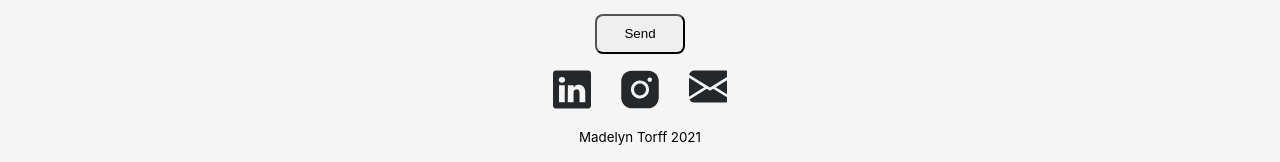
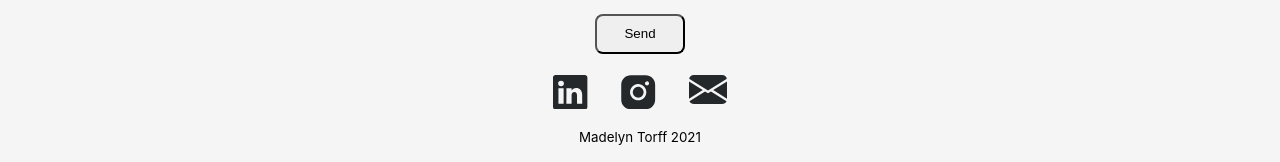
Before and after one commit to AbdulkaevGadel/portfolio, a React (Vite) app in the folder portfolio-start-project-vite-main/: page / in a window 1280 px wide. Shown: the part 3032-3194 px from the top of the page. Built offline with nearby package versions, Linux system fonts and the light colour scheme.

Commit message:
refactor footer

```diff
--- a/portfolio-start-project-vite-main/src/components/icon/iconSvg/IconSVG.tsx
+++ b/portfolio-start-project-vite-main/src/components/icon/iconSvg/IconSVG.tsx
@@ -17,5 +17,5 @@ export const IconSvg = (props:IconLinkPropsType) => {
 };
 
 const IconStyled = styled.svg `
-    object-fit: cover;
+
 `
--- a/portfolio-start-project-vite-main/src/components/icon/socialLink/IconLink.tsx
+++ b/portfolio-start-project-vite-main/src/components/icon/socialLink/IconLink.tsx
@@ -11,8 +11,8 @@ type IconLinkPropsType = {
 export const IconLink = (props: IconLinkPropsType) => {
     return (
         <IconLi>
-        <IconLinkStyled>
-            <IconItemsStyled href={"#"} width={props.width} height={props.height} viewBox={props.viewBox} fill="none" xmlns="http://www.w3.org/2000/svg">
+        <IconLinkStyled href={"#"}>
+            <IconItemsStyled  width={props.width} height={props.height} viewBox={props.viewBox} fill="none" xmlns="http://www.w3.org/2000/svg">
                 <use href={`${socialSvg}#${props.iconId}`}/>
             </IconItemsStyled>
         </IconLinkStyled>
--- a/portfolio-start-project-vite-main/src/layout/footer/Footer.tsx
+++ b/portfolio-start-project-vite-main/src/layout/footer/Footer.tsx
@@ -8,14 +8,12 @@ export const Footer = () => {
     const socialContact = ["in", "instagram", "mail"]
 
     const socialElement = socialContact.map((s) => <IconLink iconId={s} width={"38"} height={"39"}
-                                                             viewBox={"0 0 38 39"}/>)
+                                                             viewBox={"0 0 42 33"}/>)
 
     return (
         <FooterStyled>
             <ListOfSocial>
-                {/*<SocialIcons>*/}
                     {socialElement}
-                {/*</SocialIcons>*/}
             </ListOfSocial>
             <Copyright>Madelyn Torff 2021 </Copyright>
             <IconSvg iconId={"yellowWave"}  width={"100%"} height={"344"} viewBox={"0 0 1440 344"}/>
@@ -23,7 +21,6 @@ export const Footer = () => {
     );
 };
 
-// width="1440" height="344" viewBox="0 0 1440 344"
 
 const FooterStyled = styled.footer`
     display: flex;
@@ -37,12 +34,6 @@ const ListOfSocial = styled.ul`
     gap:30px;
 `
 
-
-// const SocialIcons = styled.li`
-//
-// `
-
-
 const Copyright = styled.small`
 
 `
```
Also changed, not shown: portfolio-start-project-vite-main/src/assets/svg/skillsSvg-sprite/svg-spite.svg.
